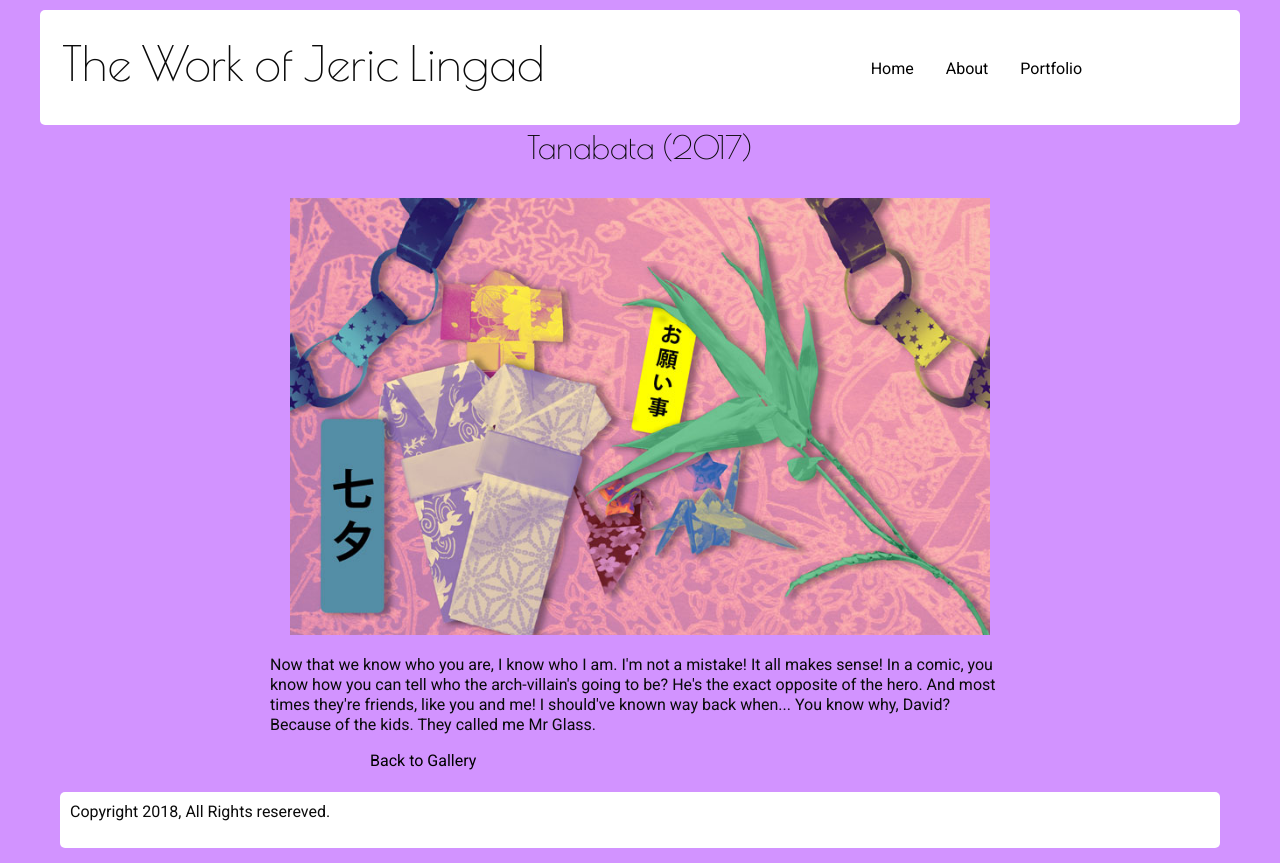
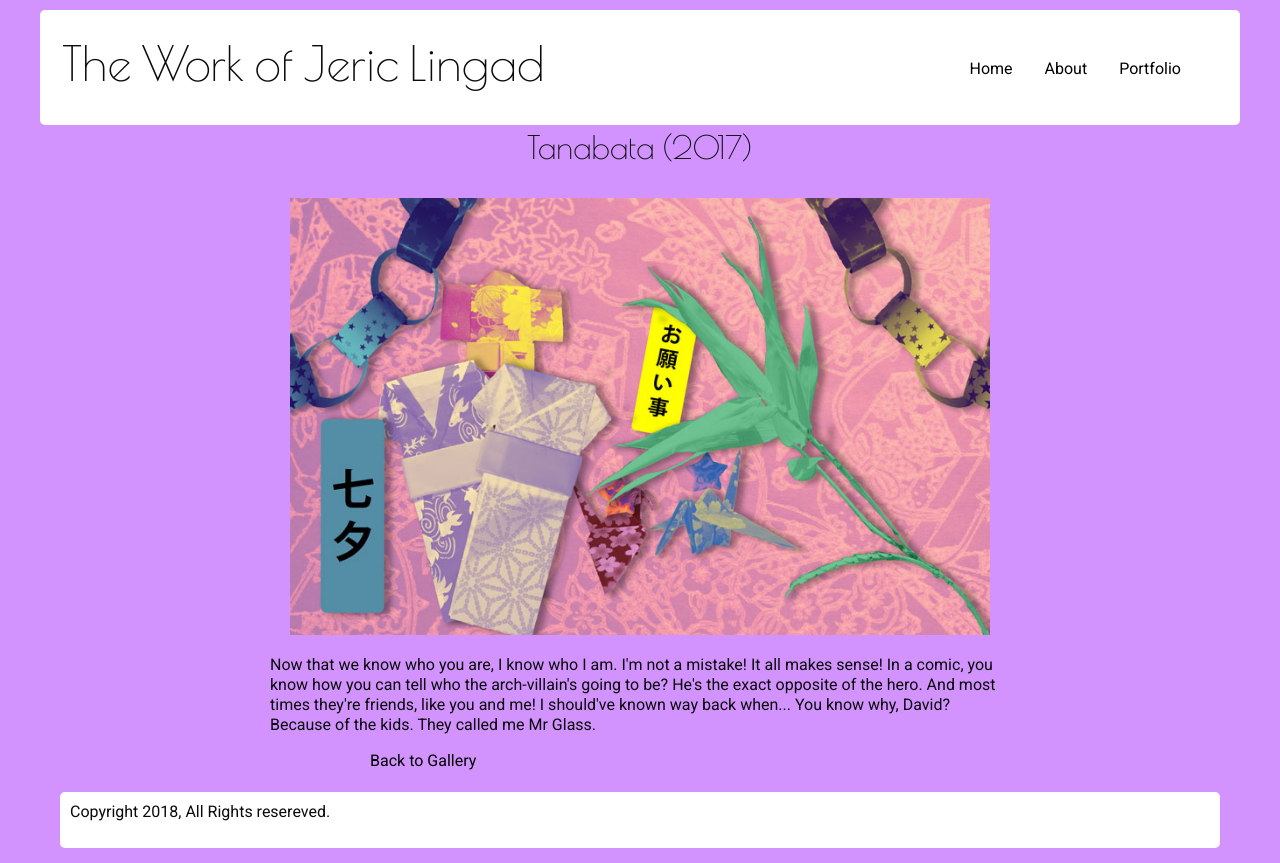
Before and after one commit to poundsignjeric/portfolio, a plain HTML site: page duotones.html in a window 1280 px wide. Drawn offline with nearby package versions, Linux system fonts and the light colour scheme.

Commit message:
html fixes to gallery pages
changed cell width from large-4 to large-3

```diff
--- a/duotones.html
+++ b/duotones.html
@@ -4,7 +4,7 @@
     <meta charset="utf-8">
     <meta http-equiv="x-ua-compatible" content="ie=edge">
     <meta name="viewport" content="width=device-width, initial-scale=1.0">
-    <title>Welcome to the Art of Jeric Lingad</title>
+    <title>Duotones</title>
     <link rel="stylesheet" href="css/foundation.css">
     <link rel="stylesheet" href="css/app.css">
   </head>
@@ -13,7 +13,7 @@
     <div class="grid-container">
     <header class="grid-x grid-padding-x align-justify">
       <h1 class="cell medium-6 large-6">The Work of Jeric Lingad</h1>
-      <nav class="cell medium-6 large-4">
+      <nav class="cell medium-6 large-3">
         <ul class="menu">
           <li><a href="index.html">Home</a></li>
           <li><a href="about.html">About</a></li>
```
Also changed, not shown: bitmap.html (+1 -1 lines), cityblock.html (+2 -2 lines), histref.html (+1 -1 lines), landscape.html (+1 -1 lines), lewis.html (+1 -1 lines), moon.html (+1 -1 lines), skull.html (+1 -1 lines).
